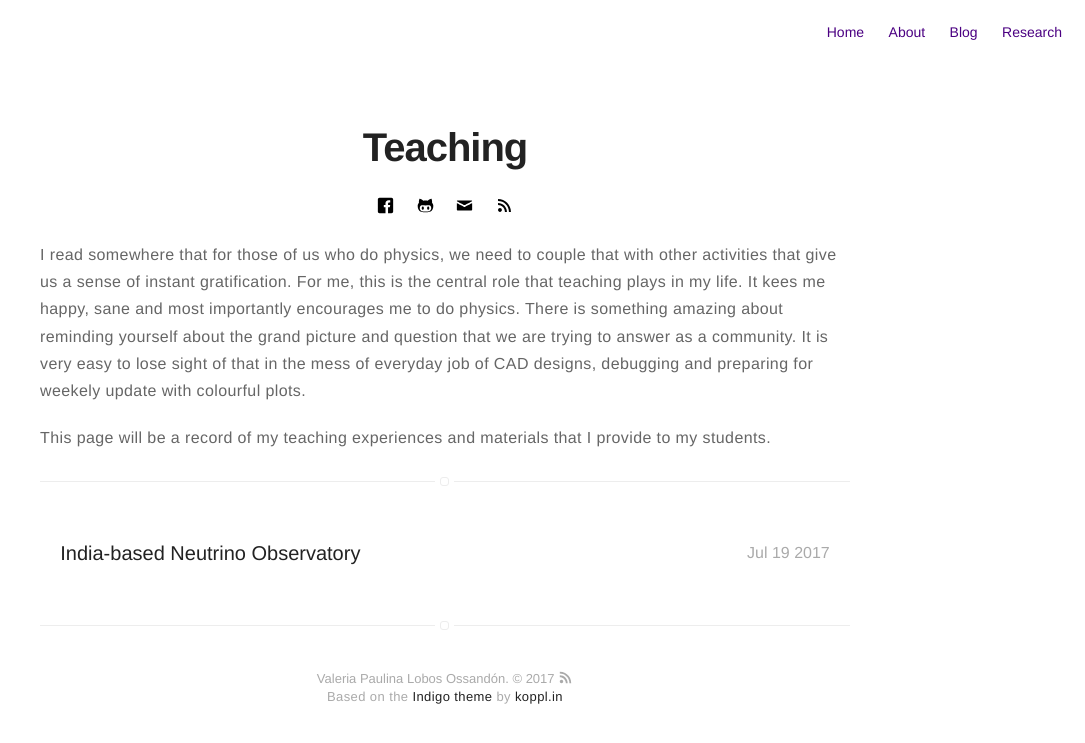
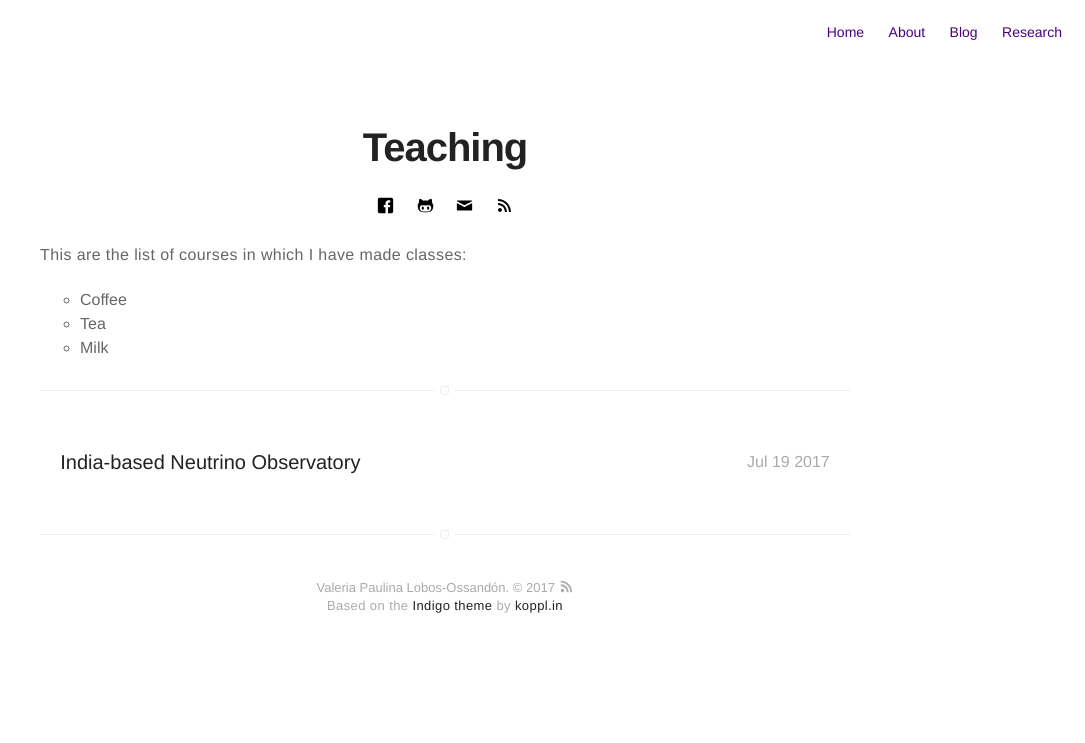
Before and after one commit to vlobos-ossandon/vlobos-ossandon.github.io, a Jekyll site: the page built from teaching.html, in a window 1280 px wide. Shown: the top 743 px of the page, without its empty margins (195-1280 px from the left). Built offline with Jekyll 4.4.1, drawn with Linux system fonts in a browser that asks for light colours.

Commit message:
Teaching

```diff
--- a/_config.yml
+++ b/_config.yml
@@ -1,5 +1,5 @@
 # main text of home
-name: Valeria Paulina Lobos Ossandón.
+name: Valeria Paulina Lobos-Ossandón.
 bio: 'Researcher and Data Scientist'
 
 # twitter summary info
@@ -25,7 +25,7 @@ highlighter: rouge
 #disqus: artiannaswamy
 
 # if you don't have any of social below, comment the line
-facebook: https://www.facebook.com/valeria.lobosossandon
+facebook: valeria.lobosossandon
 #twitter: NivedithaRam
 # google: mygoogle
 # instagram: myinstagram
--- a/teaching.html
+++ b/teaching.html
@@ -4,11 +4,14 @@ title: Teaching
 ---
 
 
-<p>I read somewhere that for those of us who do physics, we need to couple that with other activities that give us a sense of instant gratification. For me, this is the central role that teaching plays in my life. It kees me happy, sane and most importantly encourages me to do physics.
-There is something amazing about reminding yourself about the grand picture and question that we are trying to answer as a community. It is very easy to lose sight of that in the mess of everyday job of CAD designs, debugging and preparing for weekely update with colourful plots.
+<p>This are the list of courses in which I have made classes:
 </p>
-<p>This page will be a record of my teaching experiences and materials that I provide to my students.
-</p>
+<ul style="list-style-type:circle">
+ <li>Coffee</li>
+  <li>Tea</li>
+  <li>Milk</li>
+</ul>
+
 <section class="list">
     {% for post in site.posts %}
         {% if post.teaching %}
```
